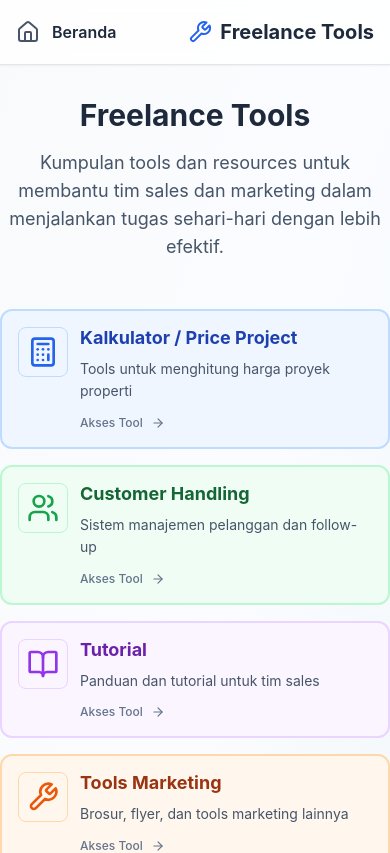
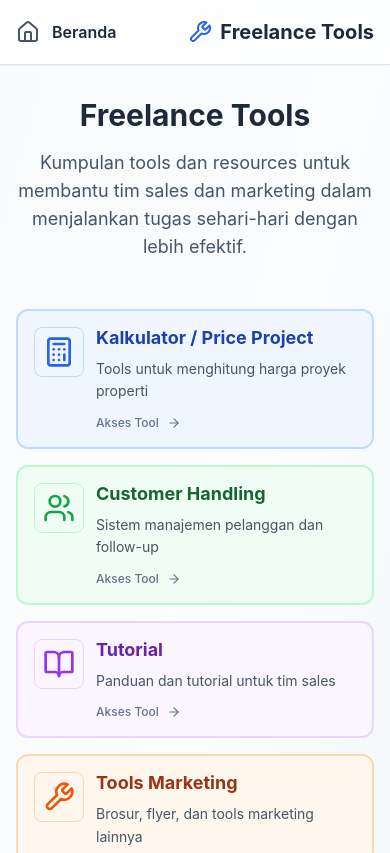
Before and after one commit to edivianika/pttatakreasi, a React (Create React App) app: page /freelance in a window 390 px wide. Shown: the top 853 px of the page. Built offline with nearby package versions, Linux system fonts and the light colour scheme.

Commit message:
fix: Add proper horizontal spacing to /freelance page
- Add responsive horizontal padding (px-4 sm:px-6 lg:px-8) to main content
- Remove duplicate padding from outer container
- Ensure content doesn't stick to screen edges on mobile and desktop
- Improve visual balance and readability

```diff
--- a/src/components/FreelancePage.jsx
+++ b/src/components/FreelancePage.jsx
@@ -96,8 +96,8 @@ const FreelancePage = () => {
       </motion.header>
 
       {/* Main Content */}
-      <div className="container py-8 px-4">
-        <div className="max-w-4xl mx-auto">
+      <div className="container py-8">
+        <div className="max-w-4xl mx-auto px-4 sm:px-6 lg:px-8">
           {/* Page Header */}
           <motion.div
             initial={{ opacity: 0, y: 20 }}
```
